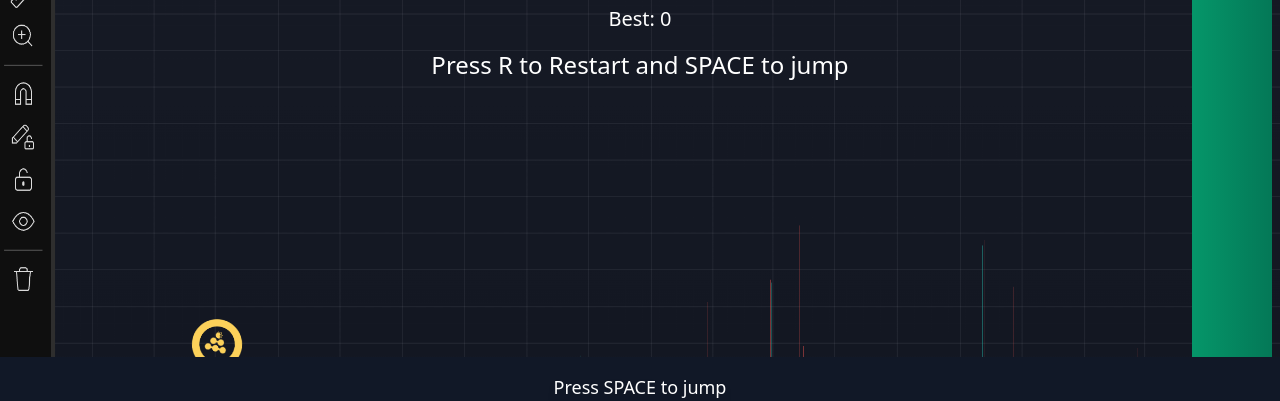
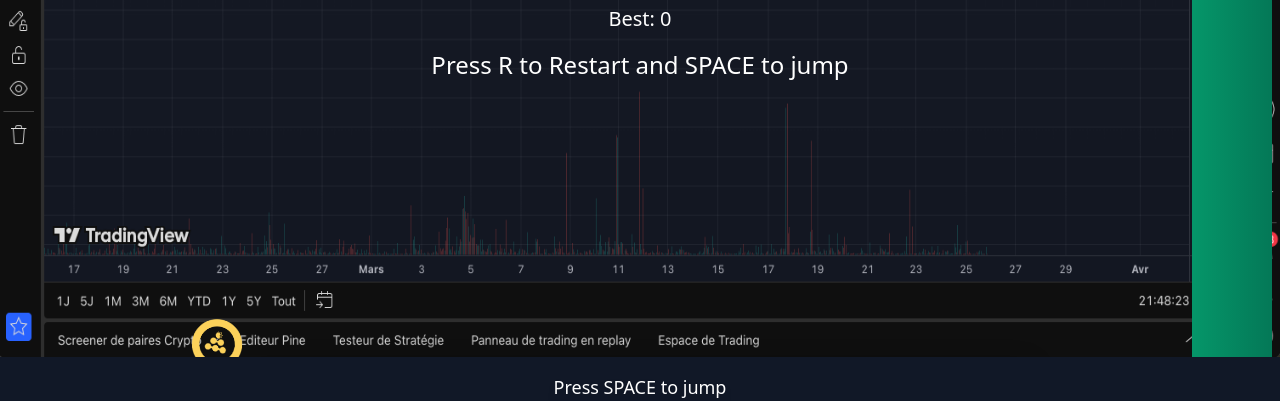
Before and after one commit to akugone/rlc-bird, a plain HTML site: page index.html in a window 1280 px wide. Shown: the part 443-844 px from the top of the page. Drawn offline with nearby package versions, Linux system fonts and the light colour scheme; animation ran at ten frames a second.

Commit message:
Add initial project files including .gitignore, index.html for Flappy Bird game, and Vercel configuration

```diff
--- a/flappy.html
+++ b/index.html
@@ -272,25 +272,27 @@
       function draw() {
         // Draw background
         if (backgroundImage.complete) {
-          // Create a scaled and repeating pattern
-          const scaledBg = document.createElement("canvas");
-          scaledBg.width = IMAGES.bgWidth * IMAGES.bgScale;
-          scaledBg.height = IMAGES.bgHeight * IMAGES.bgScale;
-          const bgCtx = scaledBg.getContext("2d");
+          // Calculate scaling to cover the entire canvas while maintaining aspect ratio
+          const scaleX = canvas.width / IMAGES.bgWidth;
+          const scaleY = canvas.height / IMAGES.bgHeight;
+          const scale = Math.max(scaleX, scaleY);
 
-          // Draw the background image at the scaled size
-          bgCtx.drawImage(
+          // Calculate dimensions to cover the canvas
+          const scaledWidth = IMAGES.bgWidth * scale;
+          const scaledHeight = IMAGES.bgHeight * scale;
+
+          // Calculate position to center the background
+          const x = (canvas.width - scaledWidth) / 2;
+          const y = (canvas.height - scaledHeight) / 2;
+
+          // Draw the background image scaled to cover the canvas
+          ctx.drawImage(
             backgroundImage,
-            0,
-            0,
-            IMAGES.bgWidth * IMAGES.bgScale,
-            IMAGES.bgHeight * IMAGES.bgScale
+            x,
+            y,
+            scaledWidth,
+            scaledHeight
           );
-
-          // Create pattern from scaled background
-          const pattern = ctx.createPattern(scaledBg, "repeat");
-          ctx.fillStyle = pattern;
-          ctx.fillRect(0, 0, canvas.width, canvas.height);
         } else {
           // Fallback background
           ctx.fillStyle = "#4B5563";
```
Also changed, not shown: vercel.json (added), 1 other file.
